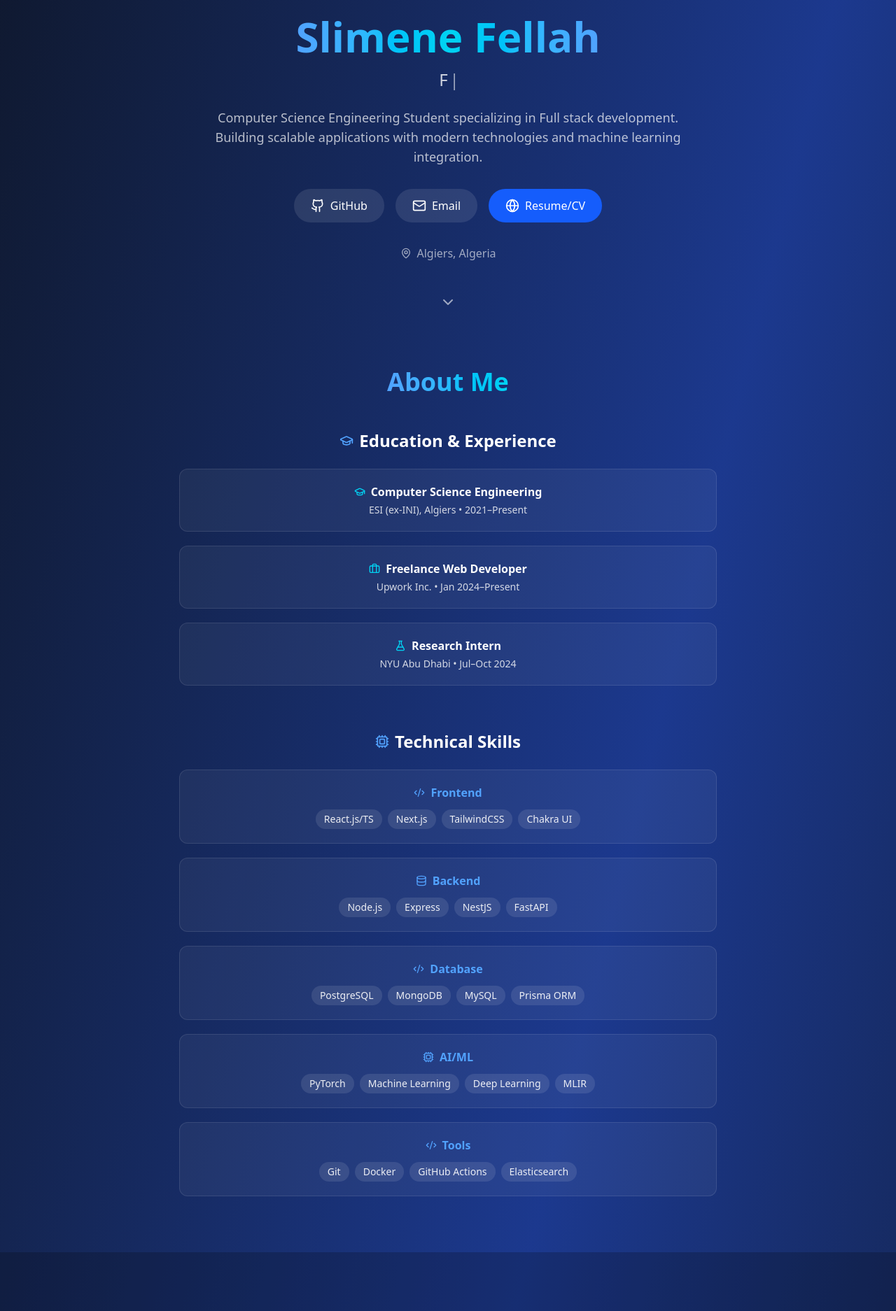
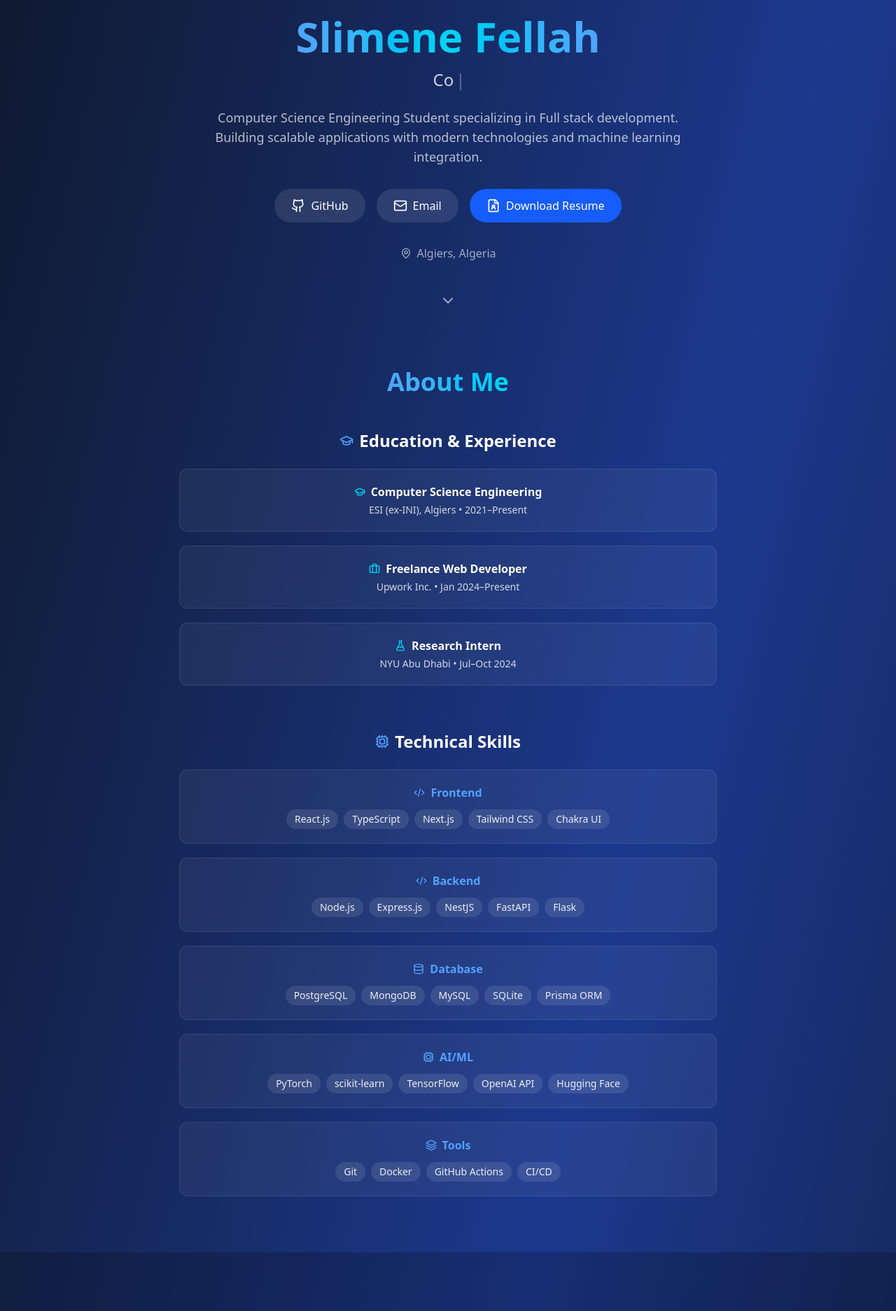
Before and after one commit to SlimenFellah/portfolio, a React (Create React App) app: page / in a window 1280 px wide. Shown: the part 354-2228 px from the top of the page at 70% size. Built offline with nearby package versions, Linux system fonts and the light colour scheme.

Commit message:
ui improvements

```diff
--- a/src/output.css
+++ b/src/output.css
@@ -31,6 +31,8 @@
     --text-xs--line-height: calc(1 / 0.75);
     --text-sm: 0.875rem;
     --text-sm--line-height: calc(1.25 / 0.875);
+    --text-base: 1rem;
+    --text-base--line-height: calc(1.5 / 1);
     --text-lg: 1.125rem;
     --text-lg--line-height: calc(1.75 / 1.125);
     --text-xl: 1.25rem;
@@ -43,6 +45,7 @@
     --text-4xl--line-height: calc(2.5 / 2.25);
     --text-6xl: 3.75rem;
     --text-6xl--line-height: 1;
+    --font-weight-medium: 500;
     --font-weight-semibold: 600;
     --font-weight-bold: 700;
     --radius-lg: 0.5rem;
@@ -298,6 +301,9 @@
   .table {
     display: table;
   }
+  .h-8 {
+    height: calc(var(--spacing) * 8);
+  }
   .h-32 {
     height: calc(var(--spacing) * 32);
   }
@@ -318,6 +324,9 @@
   }
   .min-h-screen {
     min-height: 100vh;
+  }
+  .w-8 {
+    width: calc(var(--spacing) * 8);
   }
   .w-32 {
     width: calc(var(--spacing) * 32);
@@ -393,6 +402,9 @@
   .gap-2 {
     gap: calc(var(--spacing) * 2);
   }
+  .gap-3 {
+    gap: calc(var(--spacing) * 3);
+  }
   .gap-4 {
     gap: calc(var(--spacing) * 4);
   }
@@ -452,6 +464,13 @@
       --tw-space-y-reverse: 0;
       margin-block-start: calc(calc(var(--spacing) * 10) * var(--tw-space-y-reverse));
       margin-block-end: calc(calc(var(--spacing) * 10) * calc(1 - var(--tw-space-y-reverse)));
+    }
+  }
+  .space-y-12 {
+    :where(& > :not(:last-child)) {
+      --tw-space-y-reverse: 0;
+      margin-block-start: calc(calc(var(--spacing) * 12) * var(--tw-space-y-reverse));
+      margin-block-end: calc(calc(var(--spacing) * 12) * calc(1 - var(--tw-space-y-reverse)));
     }
   }
   .space-x-8 {
@@ -719,6 +738,10 @@
     font-size: var(--text-4xl);
     line-height: var(--tw-leading, var(--text-4xl--line-height));
   }
+  .text-base {
+    font-size: var(--text-base);
+    line-height: var(--tw-leading, var(--text-base--line-height));
+  }
   .text-lg {
     font-size: var(--text-lg);
     line-height: var(--tw-leading, var(--text-lg--line-height));
@@ -738,6 +761,10 @@
   .font-bold {
     --tw-font-weight: var(--font-weight-bold);
     font-weight: var(--font-weight-bold);
+  }
+  .font-medium {
+    --tw-font-weight: var(--font-weight-medium);
+    font-weight: var(--font-weight-medium);
   }
   .font-semibold {
     --tw-font-weight: var(--font-weight-semibold);
--- a/src/pages/main.js
+++ b/src/pages/main.js
@@ -1,12 +1,13 @@
 import React, { useState, useEffect } from 'react';
-import { Globe, Users, Mic, Shield, Terminal, GitBranch, Presentation, CalendarCheck, GraduationCap, Briefcase, FlaskConical, Code2, Layers, Github, Linkedin, Mail, MapPin, ExternalLink, Award, Calendar, Code, Database, Cpu, ChevronDown, Menu, X } from 'lucide-react';
+import { Globe, Users, Mic, Shield, Terminal, GitBranch, Presentation, CalendarCheck, GraduationCap, Briefcase, FlaskConical, Code2, Layers, Github, Linkedin, Mail, MapPin, ExternalLink, Award, Calendar, Code, Database, Cpu, ChevronDown, Menu, X, FileUser } from 'lucide-react';
 import { Typewriter } from 'react-simple-typewriter';
 
 const skillIcons = {
   "Frontend": <Code2 size={16} className="text-blue-400" />,
-  "Backend": <Database size={16} className="text-blue-400" />,
+  "Backend": <Code2 size={16} className="text-blue-400" />,
+  "Database": <Database size={16} className="text-blue-400" />,
   "AI/ML": <Cpu size={16} className="text-blue-400" />,
-  "DevOps": <Layers size={16} className="text-blue-400" />,
+  "Tools": <Layers size={16} className="text-blue-400" />,
 };
 
 const Portfolio = () => {
@@ -39,7 +40,7 @@ const Portfolio = () => {
       description: "AI-powered web app for personalized travel recommendations in Algeria with chatbot integration",
       tech: ["Next.js", "TypeScript", "TailwindCSS", "NestJS", "PostgreSQL", "PyTorch"],
       status: "Ongoing",
-      github: "https://github.com/SlimenFellah/myGuide",
+      github: "https://github.com/orgs/myGuideSlimene/repositories",
       type: "Web app",
       images: ["/assets/projects/myguide/myguide1.jpg", "/assets/projects/myguide/myguide2.jpg", "/assets/projects/myguide/myguide3.jpg", "/assets/projects/myguide/myguide4.jpg", "/assets/projects/myguide/myguide5.jpg", "/assets/projects/myguide/myguide6.jpg", "/assets/projects/myguide/myguide7.jpg", "/assets/projects/myguide/myguide8.jpg"]
     },
@@ -47,8 +48,8 @@ const Portfolio = () => {
       title: "Agrisistance",
       description: "AI-driven application helping African farmers optimize land use and increase crop productivity",
       tech: ["React", "TypeScript", "ChakraUI", "NestJS", "PostgreSQL"],
-      link: "https://agrisistance.netlify.app",
-      github: "#",
+      link: "https://agrisistance.netlify.app/",
+      github: "https://github.com/orgs/AGRISISTANCE/repositories",
       type: "Web App",
       images: ["/assets/projects/agrisistance/agrisistance1.jpg", "/assets/projects/agrisistance/agrisistance2.jpg", "/assets/projects/agrisistance/agrisistance3.jpg", "/assets/projects/agrisistance/agrisistance4.jpg"]
     },
@@ -56,7 +57,7 @@ const Portfolio = () => {
       title: "PDFinder",
       description: "Comprehensive search engine for scientific articles with microservices architecture",
       tech: ["React", "FastAPI", "Elasticsearch", "MySQL", "Tailwind CSS"],
-      github: "#",
+      github: "https://github.com/orgs/TpIgl2023/repositories",
       type: "Web App",
       images: ["/assets/projects/pdfinder/pdfinder1.jpg"]
     },
@@ -64,8 +65,8 @@ const Portfolio = () => {
       title: "Needy App",
       description: "Charity mobile application with complementary web platform for finding essential necessities",
       tech: ["React", "Express.js", "MongoDB", "Tailwind CSS"],
-      link: "https://needy.onrender.com",
-      github: "#",
+      link: "https://needy.onrender.com/",
+      github: "https://github.com/SlimenFellah/needy",
       type: "Web App",
       images: ["/assets/projects/needy/needy1.jpg", "/assets/projects/needy/needy2.jpg"]
     }
@@ -73,34 +74,35 @@ const Portfolio = () => {
 
   const achievements = [
   {
-      title: "Winner - Yassir AI Hackathon",
+    title: "Winner – Yassir AI Hackathon",
     date: "Dec 2024",
-      description: "1st place developing AI-powered driver assignment optimization system"
+    description: "Achieved 1st place by building an AI-driven system that optimizes driver-task assignments in real time, enhancing fleet efficiency and reducing response time."
   },
   {
-      title: "Semifinalist - A2SV AI Hackathon",
-      date: "Jul-Oct 2024",
-      description: "Africa's biggest AI hackathon with 'Agrisistance' project"
+    title: "Semifinalist – A2SV AI Hackathon",
+    date: "Jul–Oct 2024",
+    description: "Selected among Africa’s top AI talents with the project 'Agrisistance' — an AI-based solution empowering farmers through land optimization and crop yield prediction."
   },
   {
-      title: "2nd Place - GameCraft Gamejam",
+    title: "2nd Place – GameCraft Game Jam",
     date: "Aug 2024",
-      description: "Created 'Catsu' - puzzle-solving 2D game with time-travel mechanics"
+    description: "Developed 'Catsu', a 2D puzzle-platformer game featuring innovative time-travel mechanics, designed and built within a limited time frame."
   },
   {
-      title: "3rd Place - InnovDigital Competition",
+    title: "3rd Place – InnovDigital Competition",
     date: "Apr 2024",
-      description: "Electronic Document Management Systems optimization solution"
+    description: "Recognized for proposing a smart Electronic Document Management System (EDMS) solution to improve workflow automation and digital archiving efficiency."
   }
 ];
 
  const skills = {
-    "Frontend": ["React.js/TS", "Next.js", "TailwindCSS", "Chakra UI"],
-    "Backend": ["Node.js", "Express", "NestJS", "FastAPI"],
-    "Database": ["PostgreSQL", "MongoDB", "MySQL", "Prisma ORM"],
-    "AI/ML": ["PyTorch", "Machine Learning", "Deep Learning", "MLIR"],
-    "Tools": ["Git", "Docker", "GitHub Actions", "Elasticsearch"]
+  "Frontend": ["React.js", "TypeScript", "Next.js", "Tailwind CSS", "Chakra UI"],
+  "Backend": ["Node.js", "Express.js", "NestJS", "FastAPI", "Flask"],
+  "Database": ["PostgreSQL", "MongoDB", "MySQL", "SQLite", "Prisma ORM"],
+  "AI/ML": ["PyTorch", "scikit-learn", "TensorFlow", "OpenAI API", "Hugging Face"],
+  "Tools": ["Git", "Docker", "GitHub Actions", "CI/CD"]
 };
+
 
   const scrollToSection = (sectionId) => {
     document.getElementById(sectionId)?.scrollIntoView({ behavior: 'smooth' });
@@ -227,16 +229,13 @@ const Portfolio = () => {
                 Slimene Fellah
               </span>
             </h1>
-            {/* <h2 className="text-xl sm:text-2xl text-white/80 mb-6">
-              Full Stack Developer & AI Enthusiast
-            </h2> */}
             <h2 className="text-xl sm:text-2xl text-white/80 mb-6">
               <Typewriter
                 words={[
-                  'Computer science student',
-                  'Full stack developer',
-                  'AI and cyber security enthusiast',
-                  'Freelancer',
+                  'Computer science student ...',
+                  'Full stack developer ...',
+                  'AI and cyber security enthusiast ...',
+                  'Freelancer ...',
                 ]}
                 loop={0} // 0 = infinite
                 cursor
@@ -262,8 +261,8 @@ const Portfolio = () => {
               Email
             </a>
             <a href="https://drive.google.com/file/d/1sKA8N26qfJQGuPOVSGA8Iy0N2ed_Z9sF/view?usp=sharing" className="flex items-center gap-2 bg-blue-600 hover:bg-blue-700 px-6 py-3 rounded-full transition-all duration-300 hover:scale-105">
-              <Globe size={20} />
-              Resume/CV
+              <FileUser size={20} />
+              Download Resume
             </a>
           </div>
 
@@ -373,13 +372,13 @@ const Portfolio = () => {
                   <>
                     <button
                       onClick={() => handlePrev(index)}
-                      className="absolute top-1/2 left-2 transform -translate-y-1/2 bg-black/40 text-white px-2 py-1 rounded hover:bg-black/60"
+                      className="cursor-pointer absolute top-1/2 left-2 transform -translate-y-1/2 bg-black/40 text-white px-2 py-1 rounded hover:bg-black/60"
                     >
                       ‹
                     </button>
                     <button
                       onClick={() => handleNext(index)}
-                      className="absolute top-1/2 right-2 transform -translate-y-1/2 bg-black/40 text-white px-2 py-1 rounded hover:bg-black/60"
+                      className="cursor-pointer absolute top-1/2 right-2 transform -translate-y-1/2 bg-black/40 text-white px-2 py-1 rounded hover:bg-black/60"
                     >
                       ›
                     </button>
@@ -407,13 +406,13 @@ const Portfolio = () => {
 
               <div className="flex gap-4">
                 {project.github && (
-                  <a href={project.github} className="flex items-center gap-2 text-blue-400 hover:text-blue-300 transition-colors">
+                  <a href={project.github} className="flex items-center gap-2 text-blue-400 hover:text-blue-300 transition-colors cursor-pointer">
                     <Github size={16} />
                     Code
                   </a>
                 )}
                 {project.link && (
-                  <a href={project.link} className="flex items-center gap-2 text-cyan-400 hover:text-cyan-300 transition-colors">
+                  <a href={project.link} className="flex items-center gap-2 text-cyan-400 hover:text-cyan-300 transition-colors cursor-pointer">
                     <ExternalLink size={16} />
                     Live Demo
                   </a>
@@ -465,72 +464,72 @@ const Portfolio = () => {
             </span>
           </h2>
 
-          <div className="space-y-10">
+          <div className="space-y-12">
             {/* Community Involvement */}
             <div className="bg-white/5 rounded-2xl p-6 border border-white/10 shadow-sm">
-              <h3 className="text-2xl font-semibold mb-4 flex items-center gap-2 text-white">
-                <Users className="text-blue-400" size={20} />
+              <h3 className="text-2xl font-semibold mb-6 flex items-center gap-3 text-white">
+                <Users className="text-blue-400" size={24} />
                 Community Involvement
               </h3>
 
               <div className="grid md:grid-cols-3 gap-6 text-sm text-white/80">
-                <div className="bg-white/10 p-4 rounded-lg space-y-1 h-full">
-                  <h4 className="font-semibold text-blue-400 flex items-center gap-1">
-                    <Globe size={14} />
+                <div className="bg-white/10 hover:bg-white/20 transition rounded-lg p-4 space-y-2 h-full">
+                  <h4 className="font-semibold text-blue-400 flex items-center gap-2 text-base">
+                    <Globe size={16} />
                     GDG Algiers
                   </h4>
-                  <p>Development Department Member</p>
-                  <p className="text-white/60">Event websites, training, hackathons</p>
+                  <p className="text-white">Dev Team Member</p>
+                  <p className="text-white/60 text-xs">Built event websites and contributed to hackathon infrastructure and technical training.</p>
                 </div>
 
-                <div className="bg-white/10 p-4 rounded-lg space-y-1 h-full">
-                  <h4 className="font-semibold text-blue-400 flex items-center gap-1">
-                    <Terminal size={14} />
+                <div className="bg-white/10 hover:bg-white/20 transition rounded-lg p-4 space-y-2 h-full">
+                  <h4 className="font-semibold text-blue-400 flex items-center gap-2 text-base">
+                    <Terminal size={16} />
                     School of AI Algiers
                   </h4>
-                  <p>Technical Department Member</p>
-                  <p className="text-white/60">Mentorship and community support</p>
+                  <p className="text-white">Tech Contributor</p>
+                  <p className="text-white/60 text-xs">Led AI workshops, mentored newcomers & participants, and supported local AI learning initiatives.</p>
                 </div>
 
-                <div className="bg-white/10 p-4 rounded-lg space-y-1 h-full">
-                  <h4 className="font-semibold text-blue-400 flex items-center gap-1">
-                    <Shield size={14} />
+                <div className="bg-white/10 hover:bg-white/20 transition rounded-lg p-4 space-y-2 h-full">
+                  <h4 className="font-semibold text-blue-400 flex items-center gap-2 text-base">
+                    <Shield size={16} />
                     Shellmates Club
                   </h4>
-                  <p>Cybersecurity Contributor</p>
-                  <p className="text-white/60">CTF challenges and workshops</p>
+                  <p className="text-white">Cybersecurity Contributor</p>
+                  <p className="text-white/60 text-xs">Authored CTF challenges, conducted practical workshops and trainings.</p>
                 </div>
               </div>
             </div>
 
             {/* Workshops & Talks */}
             <div className="bg-white/5 rounded-2xl p-6 border border-white/10 shadow-sm">
-              <h3 className="text-2xl font-semibold mb-4 flex items-center gap-2 text-white">
-                <Mic className="text-blue-400" size={20} />
+              <h3 className="text-2xl font-semibold mb-6 flex items-center gap-3 text-white">
+                <Mic className="text-blue-400" size={24} />
                 Workshops & Talks
               </h3>
 
               <div className="divide-y divide-white/10 text-sm text-white/80">
-                <div className="flex justify-between py-3">
-                  <span className="flex items-center gap-2">
-                    <GitBranch size={14} />
-                    Version Control Workshop (Git & GitHub)
-                  </span>
-                  <span className="text-white/50">Aug 2024</span>
+                <div className="flex justify-between items-center py-3">
+                  <div className="flex items-center gap-3 text-white">
+                    <GitBranch size={16} className="text-blue-300" />
+                    <span className="font-medium">Version Control with Git & GitHub</span>
                   </div>
-                <div className="flex justify-between py-3">
-                  <span className="flex items-center gap-2">
-                    <Presentation size={14} />
-                    Regression Algorithms Workshop
-                  </span>
-                  <span className="text-white/50">Feb 2024</span>
+                  <span className="text-white/50 text-xs">Aug 2024</span>
                 </div>
-                <div className="flex justify-between py-3">
-                  <span className="flex items-center gap-2">
-                    <CalendarCheck size={14} />
-                    Multi-disciplinary Project Guide
-                  </span>
-                  <span className="text-white/50">Dec 2023</span>
+                <div className="flex justify-between items-center py-3">
+                  <div className="flex items-center gap-3 text-white">
+                    <Presentation size={16} className="text-blue-300" />
+                    <span className="font-medium">Regression Algorithms in Practice</span>
+                  </div>
+                  <span className="text-white/50 text-xs">Feb 2024</span>
+                </div>
+                <div className="flex justify-between items-center py-3">
+                  <div className="flex items-center gap-3 text-white">
+                    <CalendarCheck size={16} className="text-blue-300" />
+                    <span className="font-medium">Project Mentorship Guide</span>
+                  </div>
+                  <span className="text-white/50 text-xs">Dec 2023</span>
                 </div>
               </div>
             </div>
@@ -549,9 +548,14 @@ const Portfolio = () => {
 
           <div className="grid md:grid-cols-2 gap-6">
             {achievements.map((achievement, index) => (
-              <div key={index} className="bg-gradient-to-r from-yellow-500/10 to-orange-500/10 rounded-xl p-6 border border-yellow-500/20 hover:scale-105 transition-transform duration-300">
+              <div
+                key={index}
+                className="bg-gradient-to-r from-yellow-500/10 to-orange-500/10 rounded-xl p-6 border border-yellow-500/20 hover:scale-105 transition-transform duration-300"
+              >
                 <div className="flex items-start gap-4">
-                  <Award className="text-yellow-400 mt-1" size={24} />
+                  <div className="w-8 h-8 flex items-center justify-center text-yellow-400">
+                    <Award size={24} />
+                  </div>
                   <div>
                     <h3 className="text-lg font-semibold text-white mb-1">{achievement.title}</h3>
                     <div className="flex items-center gap-2 text-yellow-400 text-sm mb-2">
@@ -593,10 +597,10 @@ const Portfolio = () => {
               <p className="text-white/70 text-sm">@SlimenFellah</p>
             </a>
 
-            <a href="https://slimenefellah.vercel.app" className="bg-white/5 rounded-xl p-6 border border-white/10 hover:bg-white/10 transition-all duration-300 hover:scale-105">
-              <Globe className="mx-auto mb-4 text-blue-400" size={32} />
-              <h3 className="font-semibold mb-2">Portfolio</h3>
-              <p className="text-white/70 text-sm">slimenefellah.vercel.app</p>
+            <a href="https://drive.google.com/file/d/1aEEnkynjFdcL7v_p5bXIiNhGgIV94FQj/view?usp=sharing" className="bg-white/5 rounded-xl p-6 border border-white/10 hover:bg-white/10 transition-all duration-300 hover:scale-105">
+              <FileUser className="mx-auto mb-4 text-blue-400" size={32} />
+              <h3 className="font-semibold mb-2">Resume</h3>
+              <p className="text-white/70 text-sm">Download Resume</p>
             </a>
           </div>
 
```
Lines whose indentation alone changed are shown as unchanged.
